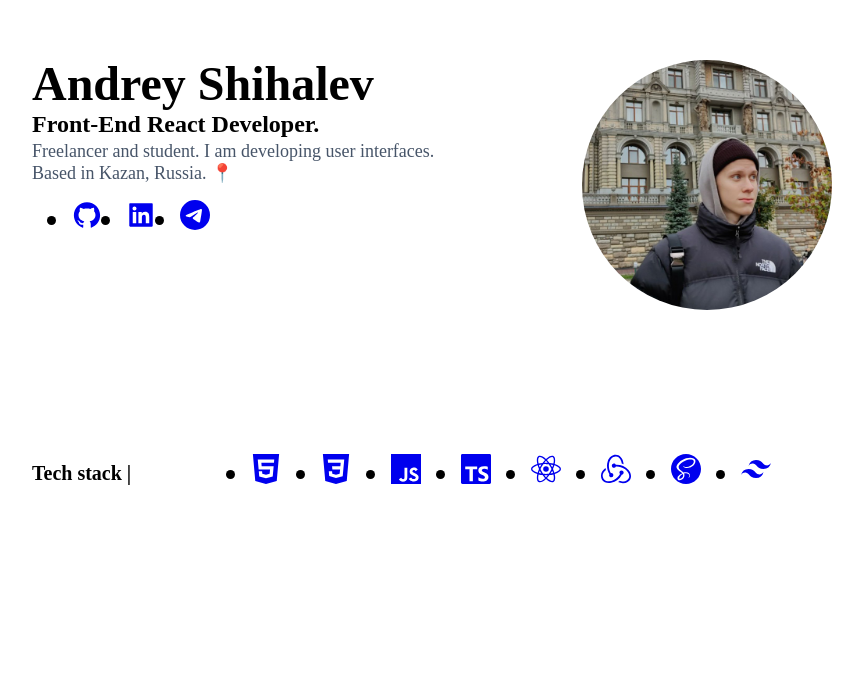
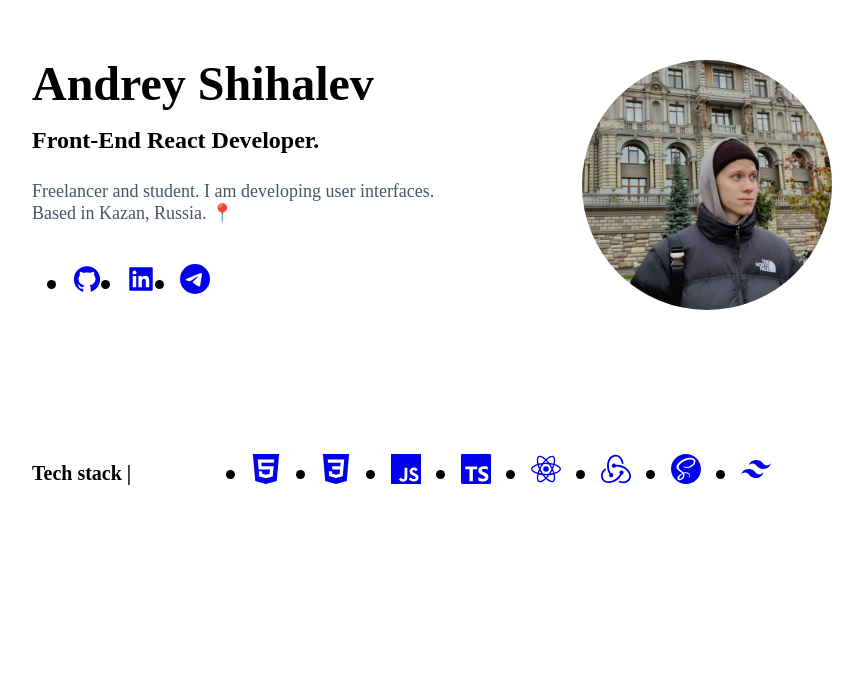
Before and after one commit to aanndrewss/my-bio-app, a Next.js app: page /home/Home in a window 1280 px wide. Shown: the part 124-800 px from the top of the page, without its empty margins (208-1071 px from the left). Built offline with nearby package versions, Linux system fonts and the light colour scheme.

Commit message:
Made animation with framer-motion

```diff
--- a/src/components/about/About.module.scss
+++ b/src/components/about/About.module.scss
@@ -0,0 +1,6 @@
+.wrapper {
+	@apply flex h-screen items-center justify-center;
+	.content {
+		@apply flex;
+	}
+}
--- a/src/components/about/About.tsx
+++ b/src/components/about/About.tsx
@@ -1,7 +1,13 @@
 import { FC } from 'react'
 
+import styles from './About.module.scss'
+
 const About: FC = () => {
-	return <div>About</div>
+	return (
+		<section className={styles.wrapper}>
+			<div className={styles.content}>About</div>
+		</section>
+	)
 }
 
 export default About
--- a/src/components/hero/Hero.module.scss
+++ b/src/components/hero/Hero.module.scss
@@ -4,6 +4,14 @@
 		@apply flex flex-col;
 		.info {
 			@apply mb-32 flex h-[250px] flex-row gap-32;
+			.desc {
+				@apply flex flex-col gap-4;
+				.subtitle {
+					@apply mb-2;
+				}
+				.paragraph {
+					@apply mb-2;
+				}
 			}
 			.socialsList {
 				@apply mb-16 flex flex-row gap-6;
@@ -13,6 +21,7 @@
 			}
 			.avatar {
 				@apply rounded-full;
+			}
 		}
 		.techStack {
 			@apply flex flex-row items-center justify-start gap-20;
--- a/src/components/hero/Hero.tsx
+++ b/src/components/hero/Hero.tsx
@@ -1,6 +1,10 @@
+'use client'
+
+import { motion } from 'framer-motion'
 import Image from 'next/image'
 import { FC } from 'react'
 
+import { slideIn } from '../../utils/motion/motion.js'
 import { Htag, Paragraph } from '../ui'
 
 import styles from './Hero.module.scss'
@@ -9,17 +13,21 @@ import { ISocials } from '@/interfaces/socials.interface'
 
 const Hero: FC = () => {
 	return (
-		<div className={styles.wrapper}>
+		<section className={styles.wrapper}>
 			<div className={styles.content}>
 				<div className={styles.info}>
-					<div className='flex flex-col'>
-						<Htag tag='h1' className='mb-4'>
-							Andrey Shihalev
-						</Htag>
-						<Htag tag='h3' className='mb-6'>
+					<motion.div
+						viewport={{ once: true }}
+						initial='hidden'
+						whileInView='show'
+						variants={slideIn('left', 'spring', 0.3, 0.75)}
+						className={styles.desc}
+					>
+						<Htag tag='h1'>Andrey Shihalev</Htag>
+						<Htag tag='h3' className={styles.subtitle}>
 							Front-End React Developer.
 						</Htag>
-						<Paragraph className='text-left mb-6'>
+						<Paragraph className={styles.paragraph}>
 							Freelancer and student. I am developing user interfaces. Based in
 							Kazan, Russia. 📍
 						</Paragraph>
@@ -32,7 +40,7 @@ const Hero: FC = () => {
 								</li>
 							))}
 						</ul>
-					</div>
+					</motion.div>
 					<Image
 						className={styles.avatar}
 						src='/images/avatar.jpg'
@@ -42,7 +50,13 @@ const Hero: FC = () => {
 						height={250}
 					/>
 				</div>
-				<div className={styles.techStack}>
+				<motion.div
+					viewport={{ once: true }}
+					initial='hidden'
+					whileInView='show'
+					variants={slideIn('up', 'spring', 0.3, 0.75)}
+					className={styles.techStack}
+				>
 					<Htag tag='h4'>
 						Tech stack <span className='ml-4'>|</span>
 					</Htag>
@@ -55,9 +69,9 @@ const Hero: FC = () => {
 							</li>
 						))}
 					</ul>
-				</div>
+				</motion.div>
 			</div>
-		</div>
+		</section>
 	)
 }
 
--- /dev/null
+++ b/src/utils/motion/motion.js
@@ -0,0 +1,90 @@
+export const textVariant = delay => {
+	return {
+		hidden: {
+			y: -50,
+			opacity: 0
+		},
+		show: {
+			y: 0,
+			opacity: 1,
+			transition: {
+				type: 'spring',
+				duration: 1.25,
+				delay: delay
+			}
+		}
+	}
+}
+
+export const fadeIn = (direction, type, delay, duration) => {
+	return {
+		hidden: {
+			x: direction === 'left' ? 100 : direction === 'right' ? -100 : 0,
+			y: direction === 'up' ? 100 : direction === 'down' ? -100 : 0,
+			opacity: 0
+		},
+		show: {
+			x: 0,
+			y: 0,
+			opacity: 1,
+			transition: {
+				type: type,
+				delay: delay,
+				duration: duration,
+				ease: 'easeOut'
+			}
+		}
+	}
+}
+
+export const zoomIn = (delay, duration) => {
+	return {
+		hidden: {
+			scale: 0,
+			opacity: 0
+		},
+		show: {
+			scale: 1,
+			opacity: 1,
+			transition: {
+				type: 'tween',
+				delay: delay,
+				duration: duration,
+				ease: 'easeOut'
+			}
+		}
+	}
+}
+
+export const slideIn = (direction, type, delay, duration) => {
+	return {
+		hidden: {
+			x: direction === 'left' ? '-100%' : direction === 'right' ? '100%' : 0,
+			y: direction === 'up' ? '100%' : direction === 'down' ? '100%' : 0,
+			opacity: 0
+		},
+		show: {
+			x: 0,
+			y: 0,
+			opacity: 1,
+			transition: {
+				type: type,
+				delay: delay,
+				duration: duration,
+				ease: 'easeOut'
+			}
+		}
+	}
+}
+
+export const staggerContainer = (staggerChildren, delayChildren) => {
+	return {
+		hidden: {},
+		show: {
+			transition: {
+				staggerChildren: staggerChildren,
+				delayChildren: delayChildren || 0
+			}
+		}
+	}
+}
```
Lines whose indentation alone changed are shown as unchanged.
